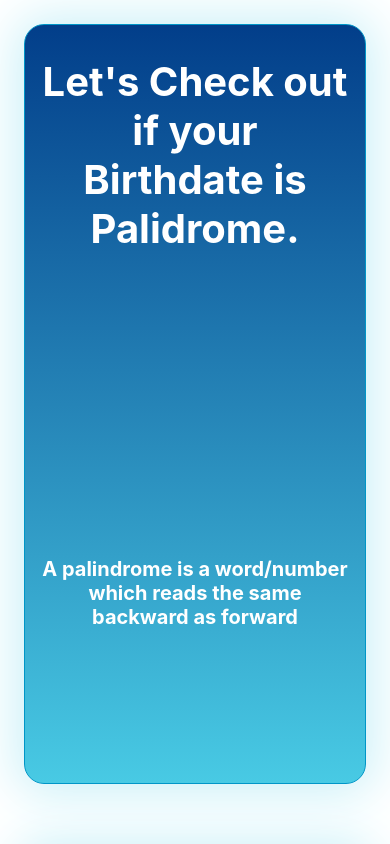
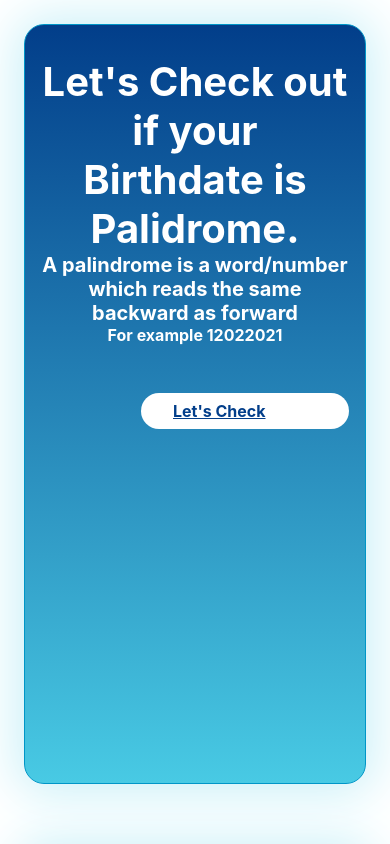
Before and after one commit to prathmeshjagtap/birthdaypalindrome, a React (Create React App) app: page / in a window 390 px wide. Shown: the top 844 px of the page. Built offline with nearby package versions, Linux system fonts and the light colour scheme.

Commit message:
Update App.css

```diff
--- a/src/App.css
+++ b/src/App.css
@@ -130,6 +130,6 @@ h2 {
     margin: 0;
     width: 100%;
     text-align: center;
-    min-height: 500px;
+    /* min-height: 500px; */
   }
 }
```
